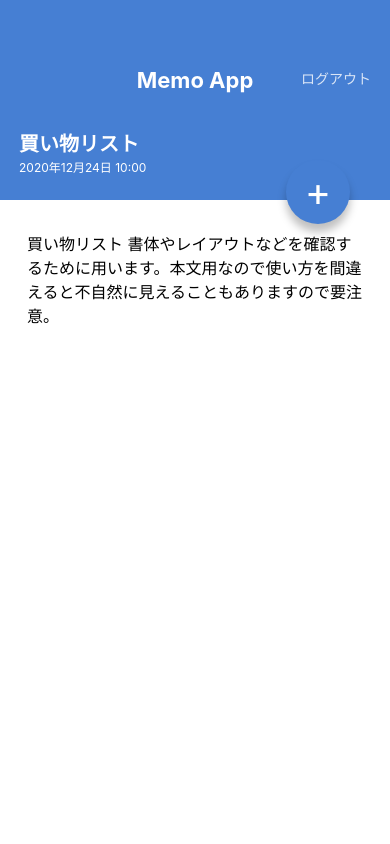
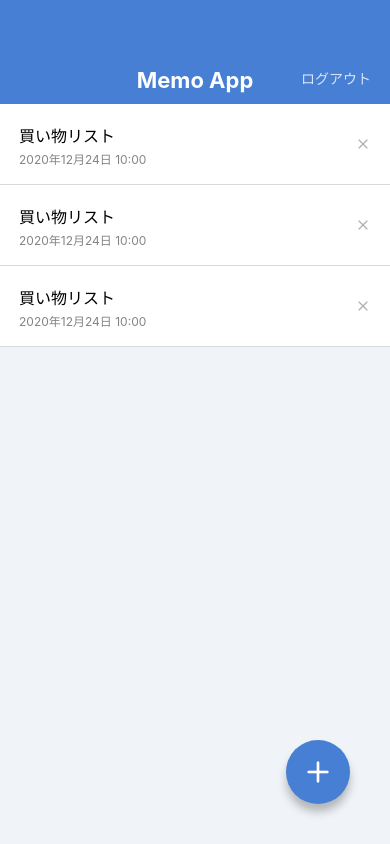
Before and after one commit to yakoo292929/win-MemoApp, a React Native app: screen / in a window 390 px wide. Built offline with nearby package versions, Linux system fonts and the light colour scheme.

Commit message:
Install @expo/vector-icons

```diff
--- a/App.jsx
+++ b/App.jsx
@@ -1,13 +1,12 @@
 import React from 'react';
 
 import MemoListScreen from './src/screens/MemoListScreen';
-import MemoDetailScreen from './src/screens/MemoDetailScreen';
+// import MemoDetailScreen from './src/screens/MemoDetailScreen';
 
 export default function App() {
 
   return (
-    <MemoDetailScreen />
-
+    <MemoListScreen />
   );
 
 }
--- a/package.json
+++ b/package.json
@@ -7,6 +7,7 @@
     "web": "expo start --web"
   },
   "dependencies": {
+    "@expo/vector-icons": "^13.0.0",
     "expo": "~46.0.9",
     "expo-status-bar": "~1.4.0",
     "prop-types": "^15.7.2",
--- a/src/components/CircleButton.jsx
+++ b/src/components/CircleButton.jsx
@@ -1,19 +1,20 @@
 import React from "react";
-import { View, Text, StyleSheet } from 'react-native';
+import { View, StyleSheet } from 'react-native';
 import { string, shape } from 'prop-types';
+import { Feather } from '@expo/vector-icons';
 
 export default function CircleButton(props) {
-  const { children, style } = props;
+  const { style, name } = props;
   return (
     <View style={[styles.circleButton, style]}>
-      <Text style={styles.circleButtonLabel}>{children}</Text>
+      <Feather name={name} size={32} color="white" />
     </View>
   );
 }
 
 CircleButton.prototype = {
-  children: string.isRequired,
   style: shape(),
+  name: string.isRequired,
 };
 
 CircleButton.defaultProps = {
--- a/src/components/MemoList.jsx
+++ b/src/components/MemoList.jsx
@@ -1,5 +1,6 @@
 import React from "react";
 import { View, Text, StyleSheet } from 'react-native';
+import { Feather } from '@expo/vector-icons';
 
 export default function MemoList() {
   return (
@@ -10,7 +11,7 @@
             <Text style={styles.memoListItemDate}>2020年12月24日 10:00</Text>
           </View>
           <View>
-            <Text>X</Text>
+            <Feather name="x" size={16} color="#B0B0B0" />
           </View>
         </View>
 
@@ -20,7 +21,7 @@
             <Text style={styles.memoListItemDate}>2020年12月24日 10:00</Text>
           </View>
           <View>
-            <Text>X</Text>
+            <Feather name="x" size={16} color="#B0B0B0" />
           </View>
         </View>
 
@@ -30,7 +31,7 @@
             <Text style={styles.memoListItemDate}>2020年12月24日 10:00</Text>
           </View>
           <View>
-            <Text>X</Text>
+            <Feather name="x" size={16} color="#B0B0B0" />
           </View>
         </View>
 
--- a/src/screens/MemoDetailScreen.jsx
+++ b/src/screens/MemoDetailScreen.jsx
@@ -1,5 +1,5 @@
 import React from "react";
-import {View, ScrollView, Text, StyleSheet} from 'react-native';
+import { View, ScrollView, Text, StyleSheet } from 'react-native';
 
 import AppBar from "../components/AppBar";
 import CircleButton from "../components/CircleButton";
@@ -18,7 +18,7 @@
           書体やレイアウトなどを確認するために用います。本文用なので使い方を間違えると不自然に見えることもありますので要注意。
         </Text>
       </ScrollView>
-      <CircleButton style={{ top:160, buttom: 'auto' }}>+</CircleButton>
+      <CircleButton style={{ top:160, buttom: 'auto' }} name='edit-2' />
     </View>
   );
 }
--- a/src/screens/MemoListScreen.jsx
+++ b/src/screens/MemoListScreen.jsx
@@ -10,7 +10,7 @@
     <View style={styles.container}>
       <AppBar />
       <MemoList />
-      <CircleButton>+</CircleButton>
+      <CircleButton name="plus" />
     </View>
   );
 }
```
Also changed, not shown: 1 other file (tests, documents, lock files or other folders).
